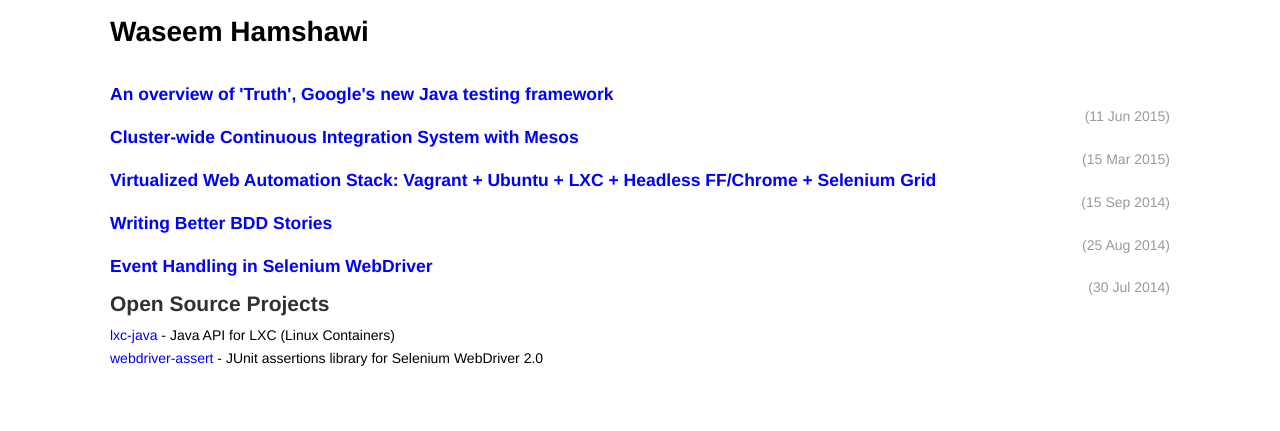
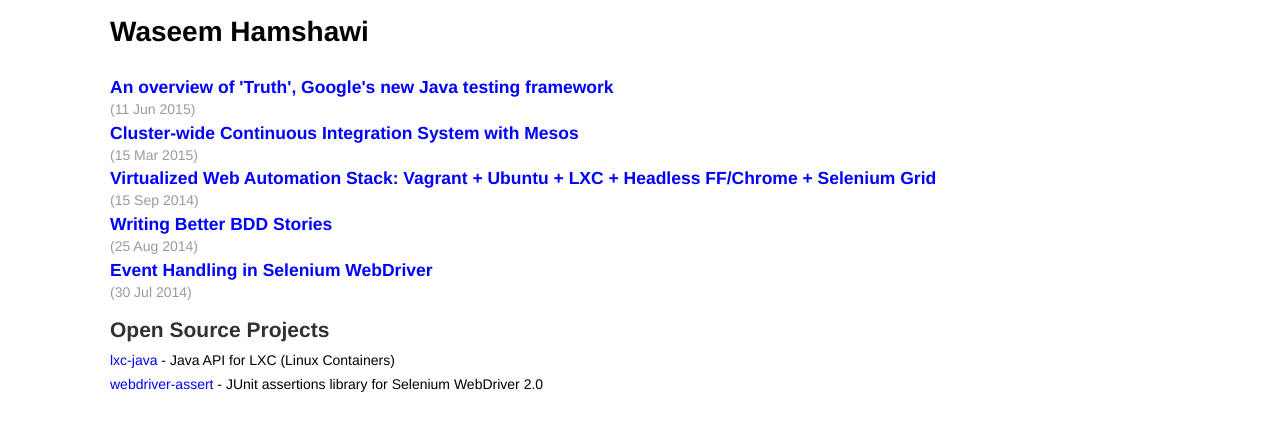
Before and after one commit to waseemh/waseemh.github.io_F, a Jekyll site: the page built from index.md, in a window 1280 px wide. Shown: the top 431 px of the page. Built offline with Jekyll 4.4.1, drawn with Linux system fonts in a browser that asks for light colours.

Commit message:
Update index.md

```diff
--- a/index.md
+++ b/index.md
@@ -4,8 +4,8 @@
 ---
 
 {% for post in site.posts %}
-   <h3> <a href="{{ post.url }}">{{ post.title }}</a> </h3>
-   <span style="display: inline; float: right" class="post-date">({{ post.date | date_to_string }})</span>
+   <h3 style="display: inline;" > <a style="display: inline;" href="{{ post.url }}">{{ post.title }}</a> </h3>
+   <span style="display: inline;" class="post-date">({{ post.date | date_to_string }})</span>
 {% endfor %}
 
 <h2>Open Source Projects</h2>
```
